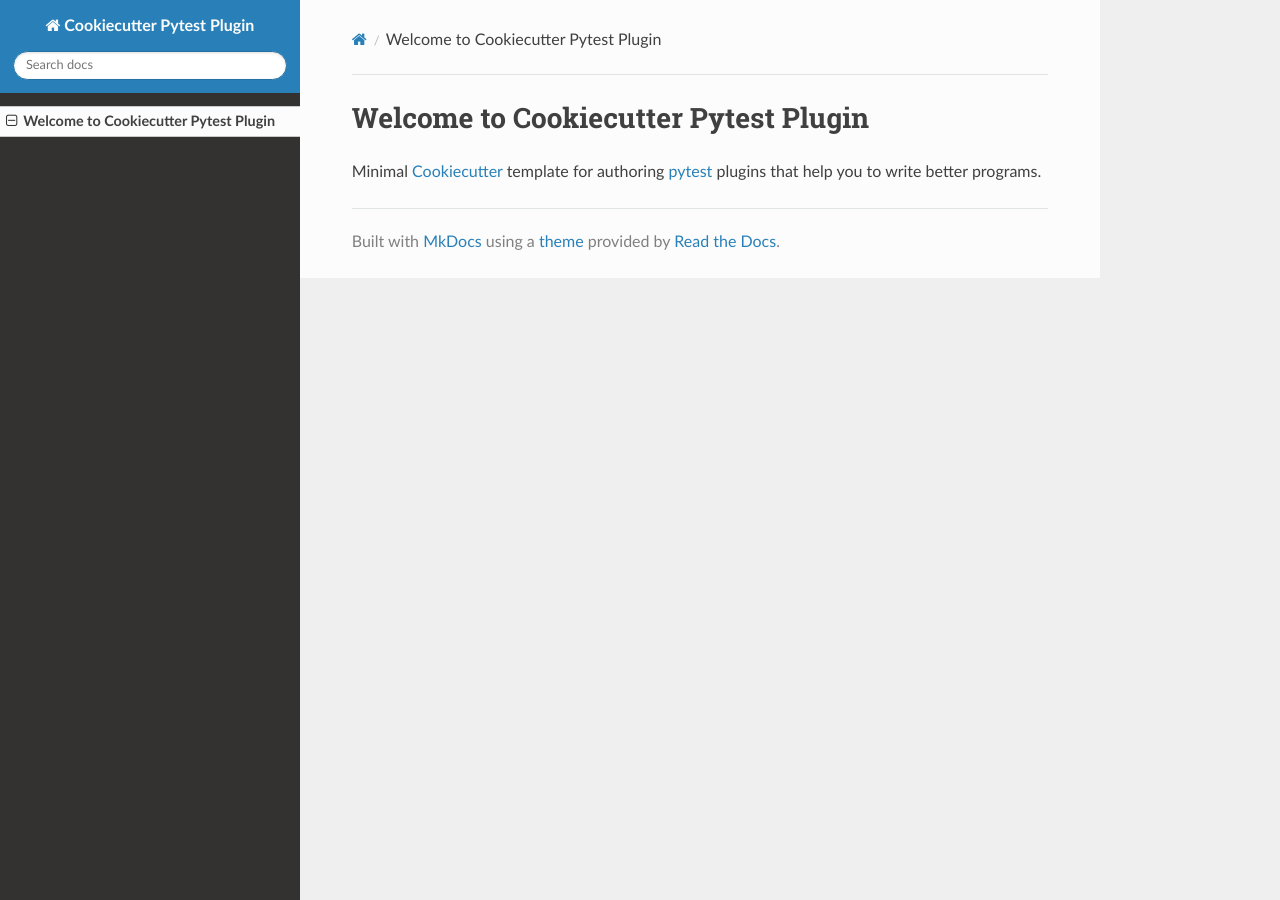
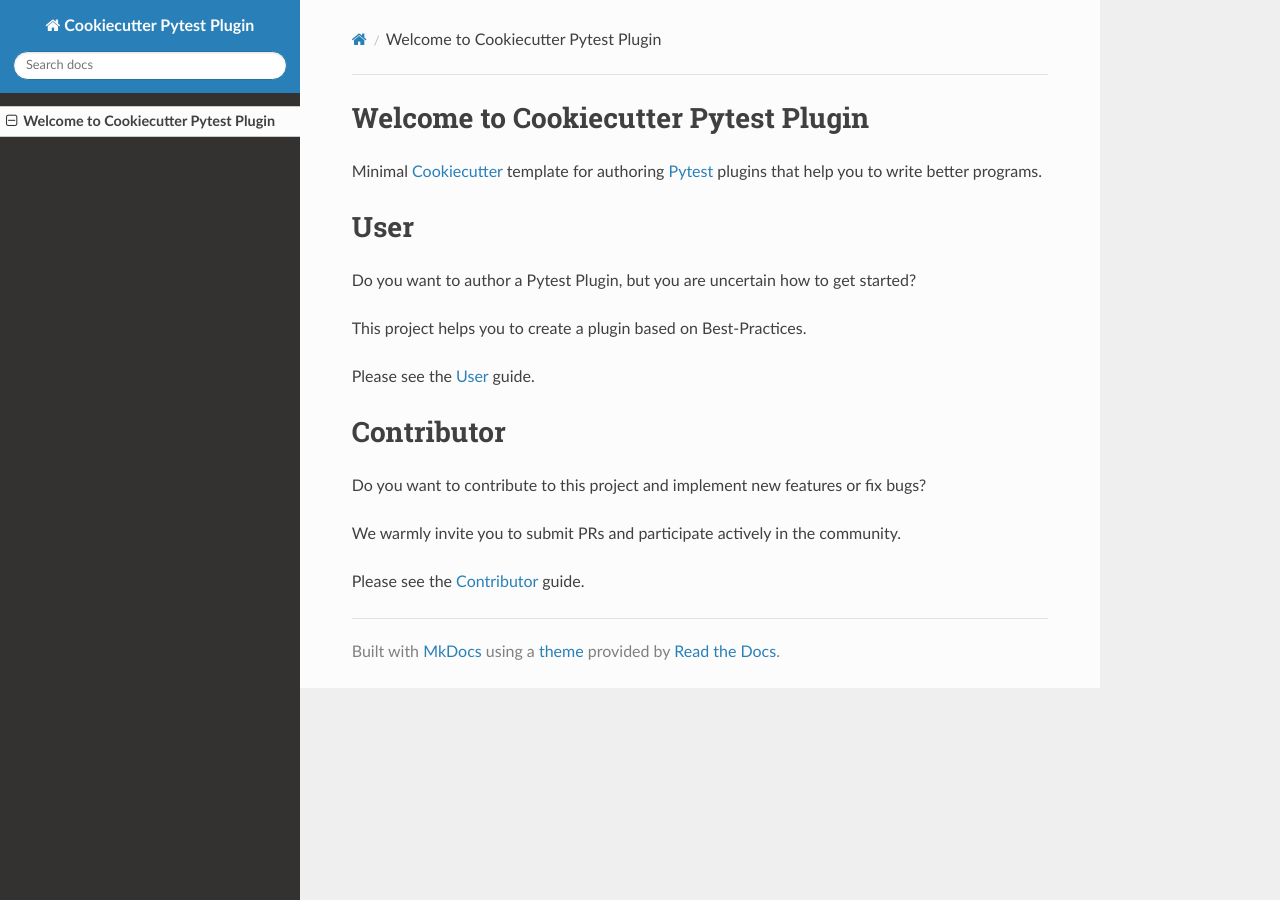
Before and after one commit to pytest-dev/cookiecutter-pytest-plugin, an MkDocs documentation site: the page built from docs/index.md, in a window 1280 px wide. Built offline with MkDocs 1.6.1, drawn with Linux system fonts in a browser that asks for light colours; nearby versions of some CDN libraries.

Commit message:
Add User and Contributor section to docs

```diff
--- a/docs/index.md
+++ b/docs/index.md
@@ -1,7 +1,27 @@
 # Welcome to Cookiecutter Pytest Plugin
 
-Minimal [Cookiecutter] template for authoring [pytest] plugins that help
+Minimal [Cookiecutter] template for authoring [Pytest] plugins that help
 you to write better programs.
 
+User
+====
+
+Do you want to author a Pytest Plugin, but you are uncertain how to get started?
+
+This project helps you to create a plugin based on Best-Practices.
+
+Please see the [User] guide.
+
+Contributor
+===========
+
+Do you want to contribute to this project and implement new features or fix bugs?
+
+We warmly invite you to submit PRs and participate actively in the community.
+
+Please see the [Contributor] guide.
+
+  [Contributor]: contributor-guide/quickstart.md
+  [User]: user-guide/quickstart.md
   [Cookiecutter]: https://github.com/audreyr/cookiecutter
-  [pytest]: https://github.com/pytest-dev/pytest
+  [Pytest]: https://github.com/pytest-dev/pytest
```
